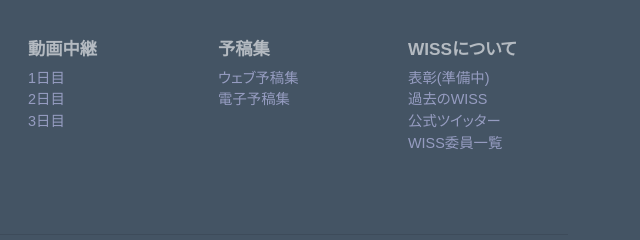
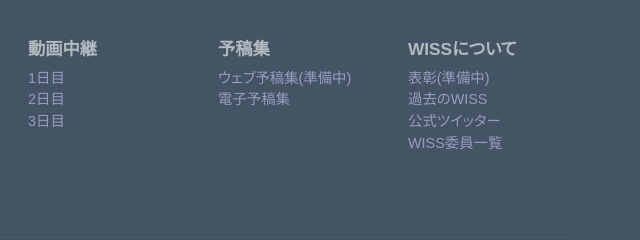
Before and after one commit to tsukasafukusato/webpage_temp, a plain HTML site: page archive.html in a window 1280 px wide. Shown: the part 6794-7034 px from the top of the page, 627-1267 px from the left. Drawn offline with nearby package versions, Linux system fonts and the light colour scheme; a web font is replaced by a local one.

Commit message:
add proceedings

```diff
--- a/archive.html
+++ b/archive.html
@@ -38,7 +38,7 @@
                 </div>
               </li>
               <li class="nav-item dropdown"><a class="nav-link dropdown-toggle" href="./" data-toggle="dropdown" aria-haspopup="true" aria-expanded="false" id="dropdown-proceedings">予稿集</a>
-                <div class="dropdown-menu" aria-labelledby="dropdown-proceedings"><a class="dropdown-item" href="https://www.wiss.org/WISS2022Proceedings/">ウェブ予稿集</a><a class="dropdown-item" href="./downloads/proceedings.pdf">電子予稿集</a>
+                <div class="dropdown-menu" aria-labelledby="dropdown-proceedings"><a class="dropdown-item" href="https://www.wiss.org/">ウェブ予稿集(準備中)</a><a class="dropdown-item" href="./downloads/proceedings.pdf">電子予稿集</a>
                 </div>
               </li>
               <li class="nav-item dropdown"><a class="nav-link dropdown-toggle" href="./" data-toggle="dropdown" aria-haspopup="true" aria-expanded="false" id="dropdown-about-wiss">WISSについて</a>
@@ -128,7 +128,7 @@
           <div class="col-4 col-sm">
             <h2>予稿集</h2>
             <ul class="list-unstyled">
-              <li><a href="https://www.wiss.org/WISS2022Proceedings/">ウェブ予稿集</a></li>
+              <li><a href="https://www.wiss.org/">ウェブ予稿集(準備中)</a></li>
               <li><a href="./downloads/proceedings.pdf">電子予稿集</a></li>
             </ul>
           </div>
```
Also changed, not shown: award.html (+2 -2 lines), call-for-papers.html (+2 -2 lines), call-for-participants.html (+2 -2 lines), call-for-studentvolunteer.html (+2 -2 lines), challenge.html (+2 -2 lines), committee.html (+2 -2 lines), covid19d.html (+2 -2 lines), demo-poster.html (+2 -2 lines), design-competition.html (+2 -2 lines), index.html (+2 -2 lines), program.html (+2 -2 lines), review-form.html (+2 -2 lines), review-policy.html (+2 -2 lines), 1 other file.
